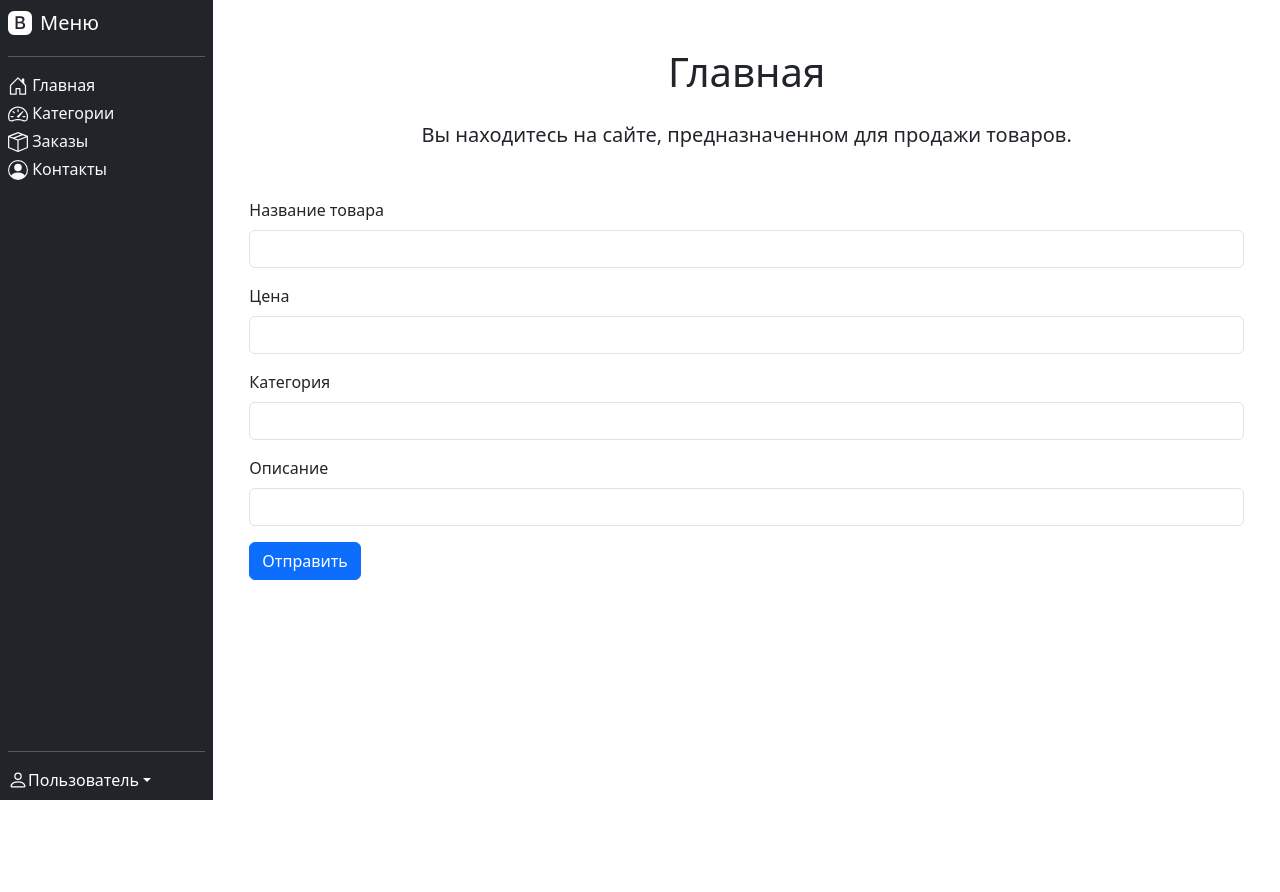
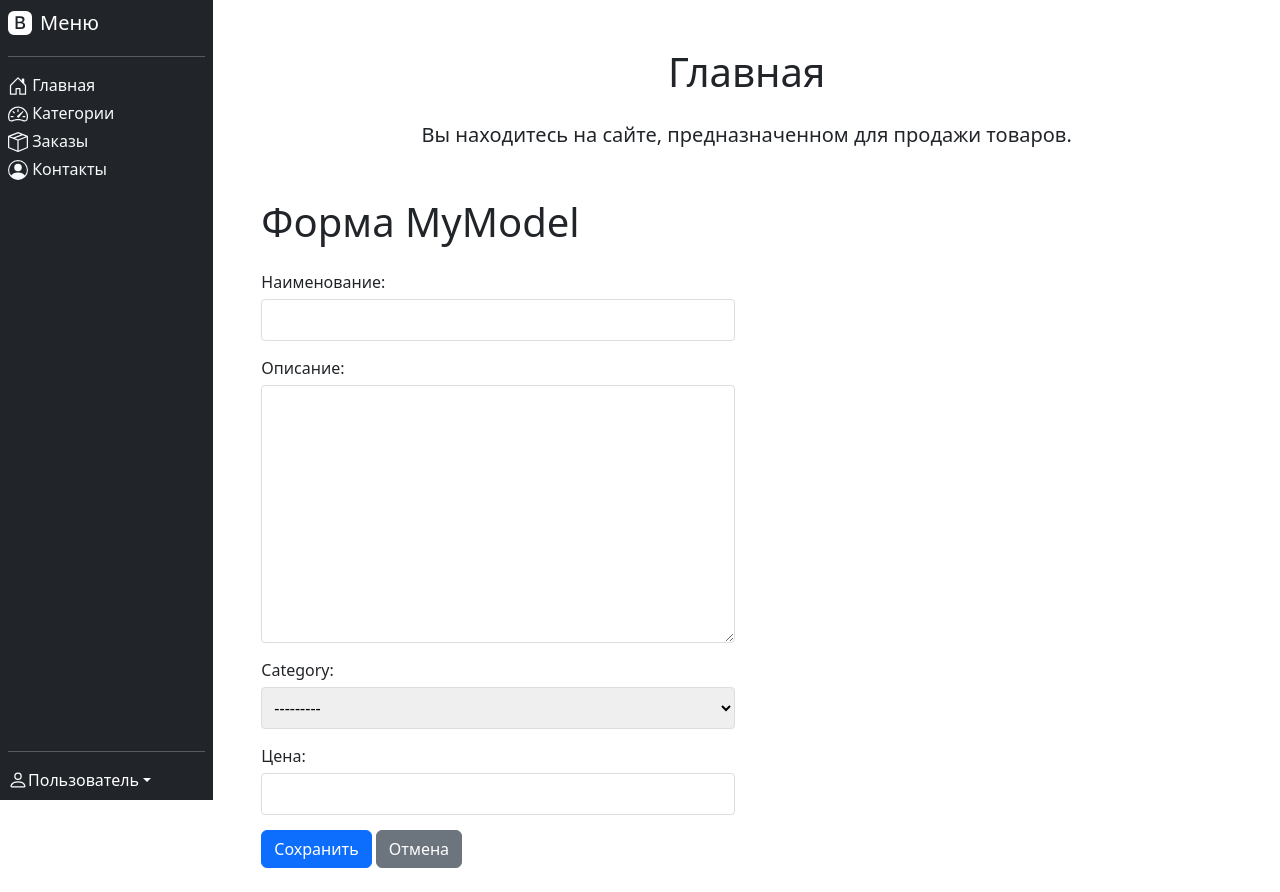
Before and after one commit to MrProdeon/DjangoProject, a Django app: page /add_product/ in a window 1280 px wide. Before the commit the page ends 800 px from the top, so only its background shows below. Run offline with Django 5.2, Linux system fonts and the light colour scheme; data comes from the database, SQL or seed files in the repository; some libraries are stand-ins or nearby versions.

Commit message:
views from FBV to CBV

```diff
--- a/catalog/templates/product/add_product.html
+++ b/catalog/templates/product/add_product.html
@@ -3,24 +3,48 @@
 {%block title%}Добавление товара{%endblock%}
 
 {%block content%}
-<form method="post">
-    {% csrf_token %}
-    <div class="mb-3">
-        <label for="exampleInputProduct" class="form-label">Название товара</label>
-        <input type="text" class="form-control" id="exampleInputProduct" name="name">
+<div class="container mt-5">
+    <div class="row">
+        <div class="col-md-6">
+            <h1 class="mb-4">Форма MyModel</h1>
+            <form method="post">
+                {% csrf_token %}
+                {{ form.as_p }}
+                <button type="submit" class="btn btn-primary">Сохранить</button>
+                <a href="{% url 'catalog:home' %}" class="btn btn-secondary">Отмена</a>
+            </form>
+        </div>
     </div>
-    <div class="mb-3">
-        <label for="exampleInputPrice" class="form-label">Цена</label>
-        <input type="text" class="form-control" id="exampleInputPrice" name="price">
-    </div>
-    <div class="mb-3">
-        <label for="exampleInputCategory" class="form-label">Категория</label>
-        <input type="text" class="form-control" id="exampleInputCategory" name="category">
-    </div>
-    <div class="mb-3">
-        <label for="exampleInputDescription" class="form-label">Описание</label>
-        <input type="text" class="form-control" id="exampleInputDescription" name="description">
-    </div>
-    <button type="submit" class="btn btn-primary">Отправить</button>
-</form>
+</div>
+
+<script src="/static/js/bootstrap.bundle.min.js"></script>
+
+<style>
+    form p {
+        display: flex;
+        flex-direction: column;
+        margin-bottom: 15px;
+    }
+
+    form label {
+        margin-bottom: 5px;
+        font-weight: 500;
+    }
+
+    form input, form select, form textarea {
+        width: 100%;
+        padding: 8px;
+        border: 1px solid #ddd;
+        border-radius: 4px;
+        box-sizing: border-box;
+    }
+
+    .errorlist {
+        color: red;
+        margin: 5px 0 0 0;
+        padding-left: 0;
+        list-style: none;
+        font-size: 14px;
+    }
+</style>
 {%endblock%}
--- a/catalog/urls.py
+++ b/catalog/urls.py
@@ -5,8 +5,8 @@ from . import views
 app_name = "catalog"
 
 urlpatterns = [
-    path("", views.home_page, name="home"),
-    path("contacts/", views.contact, name="contacts"),
-    path("product/<int:pk>/", views.one_product, name="product"),
-    path("add_product/", views.add_product, name="add_product")
+    path("", views.ProductListView.as_view(), name="home"),
+    path("contacts/", views.Contact.as_view(), name="contacts"),
+    path("product/<int:pk>/", views.ProductDetailView.as_view(), name="product"),
+    path("add_product/", views.ProductCreateView.as_view(), name="add_product")
 ]
--- a/catalog/views.py
+++ b/catalog/views.py
@@ -1,52 +1,86 @@
 from django.shortcuts import render
 from django.http import HttpResponse
 from catalog.models import Category, Product, Contacts
+from django.views.generic import ListView, DetailView, TemplateView
+from django.views.generic.edit import CreateView
+from django.urls import reverse_lazy
 
-# Create your views here.
-def home_page(request):
-    products = Product.objects.all()
-    context = {"products" : products}
-    return render(request, "home_page/home.html", context=context)
+# # Create your views here.
+# def home_page(request):
+#     products = Product.objects.all()
+#     context = {"products" : products}
+#     return render(request, "home_page/home.html", context=context)
+
+class ProductListView(ListView):
+
+    model = Product
+    template_name = "home_page/home.html"
+    context_object_name = "products"
 
 
-def contact(request):
-    support = Contacts.objects.get(name="Техническая поддержка")
-    sales_team = Contacts.objects.get(name="Отдел продаж")
-    context = {
-        "support" : support,
-        "sales_team" : sales_team
-    }
-    if request.method == "POST":
-        return HttpResponse("<div><h1>Данные успешно отправлены</h1></>")
-    return render(request, "contact/contacts.html", context=context)
+
+# def contact(request):
+#     support = Contacts.objects.get(name="Техническая поддержка")
+#     sales_team = Contacts.objects.get(name="Отдел продаж")
+#     context = {
+#         "support" : support,
+#         "sales_team" : sales_team
+#     }
+#     if request.method == "POST":
+#         return HttpResponse("<div><h1>Данные успешно отправлены</h1></>")
+#     return render(request, "contact/contacts.html", context=context)
+
+class Contact(TemplateView):
+
+    model = Contacts
+    template_name = "contact/contacts.html"
+
+    def get_context_data(self, **kwargs):
+        context = super().get_context_data(**kwargs)
+        context["support"] = Contacts.objects.get(name="Техническая поддержка")
+        context["sales_team"] = Contacts.objects.get(name="Отдел продаж")
+
+        return context
 
 
-def one_product(request, pk):
-    product = Product.objects.get(id=pk)
-    context = {"product" : product}
-    return render(request, "product/product.html", context=context)
+# def one_product(request, pk):
+#     product = Product.objects.get(id=pk)
+#     context = {"product" : product}
+#     return render(request, "product/product.html", context=context)
 
-def add_product(request):
-    if request.method == "POST":
-        name = request.POST.get("name")
-        price = request.POST.get("price")
-        category = request.POST.get("category")
-        description = request.POST.get("description")
+class ProductDetailView(DetailView):
+    model = Product
+    template_name = "product/product.html"
+    context_object_name = "product"
 
-        category_obj, is_created_category = Category.objects.get_or_create(name=category.title())
+# def add_product(request):
+#     if request.method == "POST":
+#         name = request.POST.get("name")
+#         price = request.POST.get("price")
+#         category = request.POST.get("category")
+#         description = request.POST.get("description")
+#
+#         category_obj, is_created_category = Category.objects.get_or_create(name=category.title())
+#
+#         product, created = Product.objects.get_or_create(
+#             name=name,
+#             defaults={
+#                 "price": price,
+#                 "category": category_obj,
+#                 "description": description
+#             }
+#         )
+#
+#         if created:
+#             return HttpResponse("<div><h1>Данные успешно отправлены</h1></div>")
+#         else:
+#             return HttpResponse("<div><h1>Данные об этом товаре уже есть.</h1></div>")
+#
+#     return render(request, "product/add_product.html")
+#
 
-        product, created = Product.objects.get_or_create(
-            name=name,
-            defaults={
-                "price": price,
-                "category": category_obj,
-                "description": description
-            }
-        )
-
-        if created:
-            return HttpResponse("<div><h1>Данные успешно отправлены</h1></div>")
-        else:
-            return HttpResponse("<div><h1>Данные об этом товаре уже есть.</h1></div>")
-
-    return render(request, "product/add_product.html")
+class ProductCreateView(CreateView):
+    model = Product
+    fields = ["name", "description", "category", "price"]
+    template_name = "product/add_product.html"
+    success_url = reverse_lazy("catalog:home")
```
